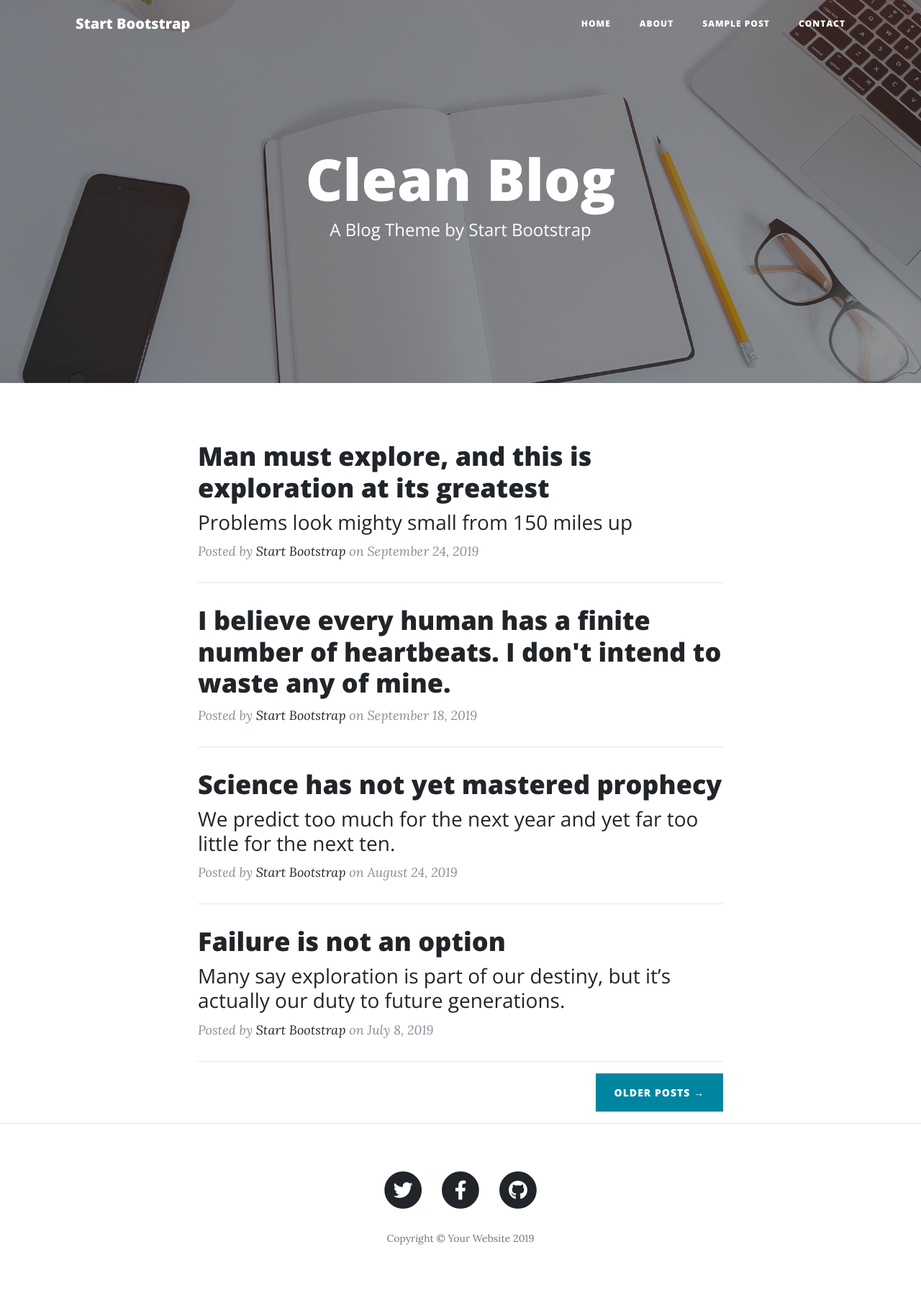
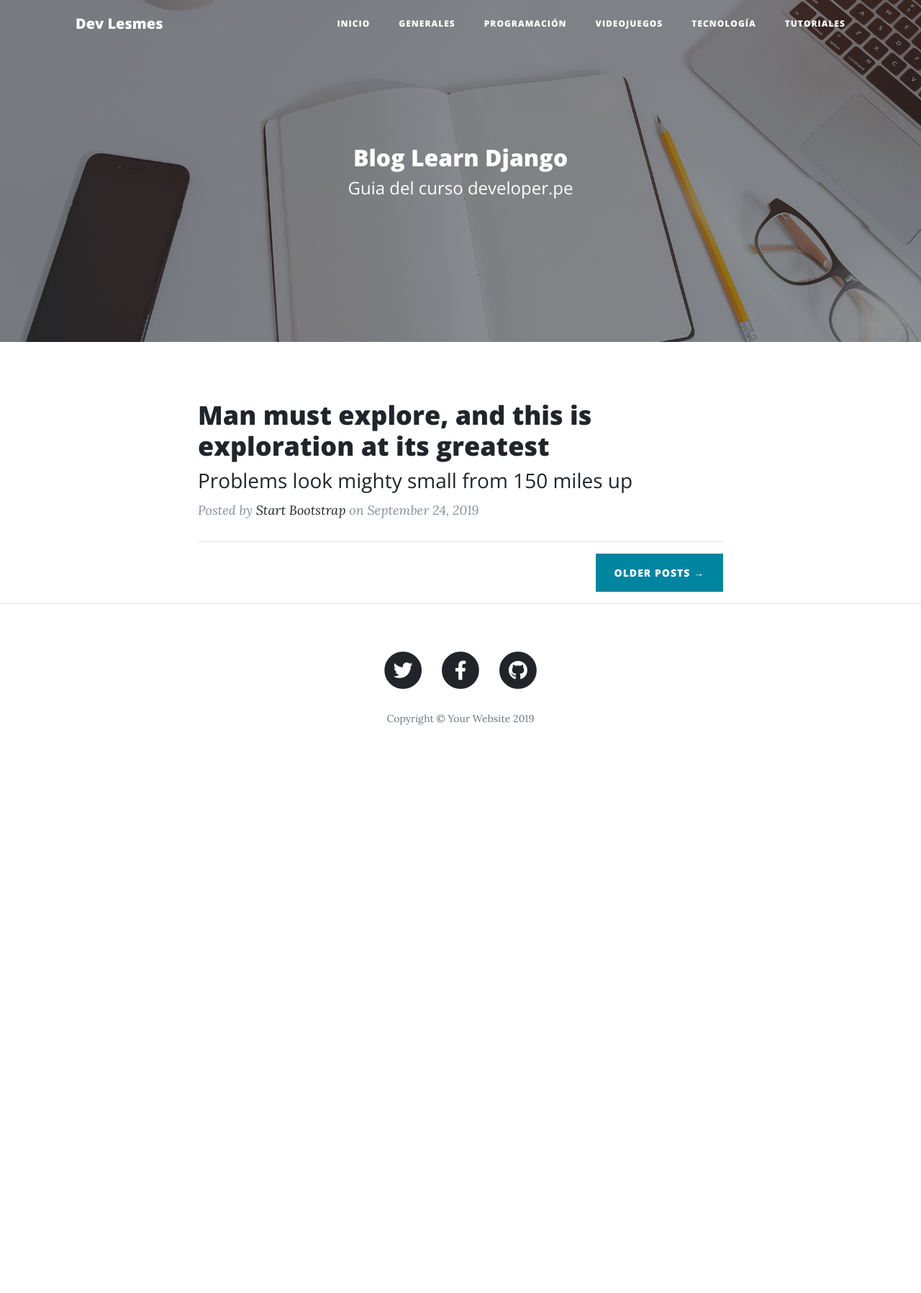
Before and after one commit to LesmesWeb/django_blog, a Django app: page / in a window 1280 px wide. Shown: the whole page at 72% size. After the commit the page ends 1007 px from the top, so only its background shows below. Run offline with Django 3.2, Linux system fonts and the light colour scheme; some libraries are stand-ins or nearby versions.

Commit message:
Video 28 - Categorias en Templates

```diff
--- a/apps/blog/urls.py
+++ b/apps/blog/urls.py
@@ -1,7 +1,11 @@
 from django.urls import path,include
-from .views import home
+from .views import *
 
 urlpatterns = [
     path('',home,name='index'),
-
+    path('generales/',generales,name='generales'),
+    path('programacion/',programacion,name='programacion'),
+    path('tutoriales/',tutoriales,name='tutoriales'),
+    path('tecnologia/',tecnologia,name='tecnologia'),
+    path('videojuegos/',videojuegos,name='videojuegos'),
 ]
--- a/apps/blog/views.py
+++ b/apps/blog/views.py
@@ -3,3 +3,18 @@ from django.shortcuts import render
 # Create your views here.
 def home(request):
     return render(request,'index.html')
+
+def generales(request):
+    return render(request,'generales.html')
+
+def programacion(request):
+    return render(request,'programacion.html')
+
+def tutoriales(request):
+    return render(request,'tutoriales.html')
+
+def tecnologia(request):
+    return render(request,'tecnologia.html')
+
+def videojuegos(request):
+    return render(request,'videojuegos.html')
--- a/templates/index.html
+++ b/templates/index.html
@@ -10,7 +10,7 @@
   <meta name="description" content="">
   <meta name="author" content="">
 
-  <title>Clean Blog - Start Bootstrap Theme</title>
+  <title>{% block titulo %}Blog Learn- Django{% endblock titulo %}</title>
 
   <!-- Bootstrap core CSS -->
   <!--Original   <link href="vendor/bootstrap/css/bootstrap.min.css" rel="stylesheet"> -->
@@ -35,7 +35,7 @@
   <!-- Navigation -->
   <nav class="navbar navbar-expand-lg navbar-light fixed-top" id="mainNav">
     <div class="container">
-      <a class="navbar-brand" href="index.html">Start Bootstrap</a>
+      <a class="navbar-brand" href="{% url 'blog:index' %}">Dev Lesmes</a>
       <button class="navbar-toggler navbar-toggler-right" type="button" data-toggle="collapse"
         data-target="#navbarResponsive" aria-controls="navbarResponsive" aria-expanded="false"
         aria-label="Toggle navigation">
@@ -45,16 +45,23 @@
       <div class="collapse navbar-collapse" id="navbarResponsive">
         <ul class="navbar-nav ml-auto">
           <li class="nav-item">
-            <a class="nav-link" href="index.html">Home</a>
+            <!-- blog es el nombre de la URL del proyecto principal que puede llamar el archivo url del APP -->
+            <a class="nav-link" href="{%  url 'blog:index' %}">Inicio</a>
           </li>
           <li class="nav-item">
-            <a class="nav-link" href="about.html">About</a>
+            <a class="nav-link" href="{% url 'blog:generales' %}">Generales</a>
           </li>
           <li class="nav-item">
-            <a class="nav-link" href="post.html">Sample Post</a>
+            <a class="nav-link" href="{% url 'blog:programacion' %}">Programación</a>
           </li>
           <li class="nav-item">
-            <a class="nav-link" href="contact.html">Contact</a>
+            <a class="nav-link" href="{% url 'blog:videojuegos' %}">Videojuegos</a>
+          </li>
+          <li class="nav-item">
+            <a class="nav-link" href="{% url 'blog:tecnologia' %}">Tecnología</a>
+          </li>
+          <li class="nav-item">
+            <a class="nav-link" href="{% url 'blog:tutoriales' %}">Tutoriales</a>
           </li>
         </ul>
       </div>
@@ -62,14 +69,19 @@
   </nav>
 
   <!-- Page Header -->
-  <header class="masthead" style="background-image: url('{% static 'img/home-bg.jpg' %}')">
+  <header class="masthead"
+    style="background-image: url({% block imagen %} '{% static 'img/home-bg.jpg' %}' {% endblock imagen%})">
     <div class="overlay"></div>
     <div class="container">
       <div class="row">
         <div class="col-lg-8 col-md-10 mx-auto">
           <div class="site-heading">
-            <h1>Clean Blog</h1>
-            <span class="subheading">A Blog Theme by Start Bootstrap</span>
+            <h2>
+              {% block titulo_principal %} Blog Learn Django {% endblock titulo_principal %}
+            </h2>
+            <span class="subheading">
+              {% block sub_titulo %} Guia del curso developer.pe {% endblock sub_titulo %}
+            </span>
           </div>
         </div>
       </div>
@@ -77,6 +89,7 @@
   </header>
 
   <!-- Main Content -->
+  <!-- Listar los POST -->
   <div class="container">
     <div class="row">
       <div class="col-lg-8 col-md-10 mx-auto">
@@ -92,45 +105,6 @@
           <p class="post-meta">Posted by
             <a href="#">Start Bootstrap</a>
             on September 24, 2019</p>
-        </div>
-        <hr>
-        <div class="post-preview">
-          <a href="post.html">
-            <h2 class="post-title">
-              I believe every human has a finite number of heartbeats. I don't intend to waste any of mine.
-            </h2>
-          </a>
-          <p class="post-meta">Posted by
-            <a href="#">Start Bootstrap</a>
-            on September 18, 2019</p>
-        </div>
-        <hr>
-        <div class="post-preview">
-          <a href="post.html">
-            <h2 class="post-title">
-              Science has not yet mastered prophecy
-            </h2>
-            <h3 class="post-subtitle">
-              We predict too much for the next year and yet far too little for the next ten.
-            </h3>
-          </a>
-          <p class="post-meta">Posted by
-            <a href="#">Start Bootstrap</a>
-            on August 24, 2019</p>
-        </div>
-        <hr>
-        <div class="post-preview">
-          <a href="post.html">
-            <h2 class="post-title">
-              Failure is not an option
-            </h2>
-            <h3 class="post-subtitle">
-              Many say exploration is part of our destiny, but it’s actually our duty to future generations.
-            </h3>
-          </a>
-          <p class="post-meta">Posted by
-            <a href="#">Start Bootstrap</a>
-            on July 8, 2019</p>
         </div>
         <hr>
         <!-- Pager -->
```
Also changed, not shown: templates/generales.html (added, +19 -0 lines), templates/post.html (+45 -16 lines), templates/programacion.html (added, +19 -0 lines), templates/tecnologia.html (added, +19 -0 lines), templates/tutoriales.html (added, +19 -0 lines), templates/videojuegos.html (added, +19 -0 lines), README.md, static/img/generales.jpg (added), static/img/programacion.jpg (added), static/img/tecnologia.jpg (added), static/img/tutoriales.jpg (added), static/img/videojuegos.jpg (added).
